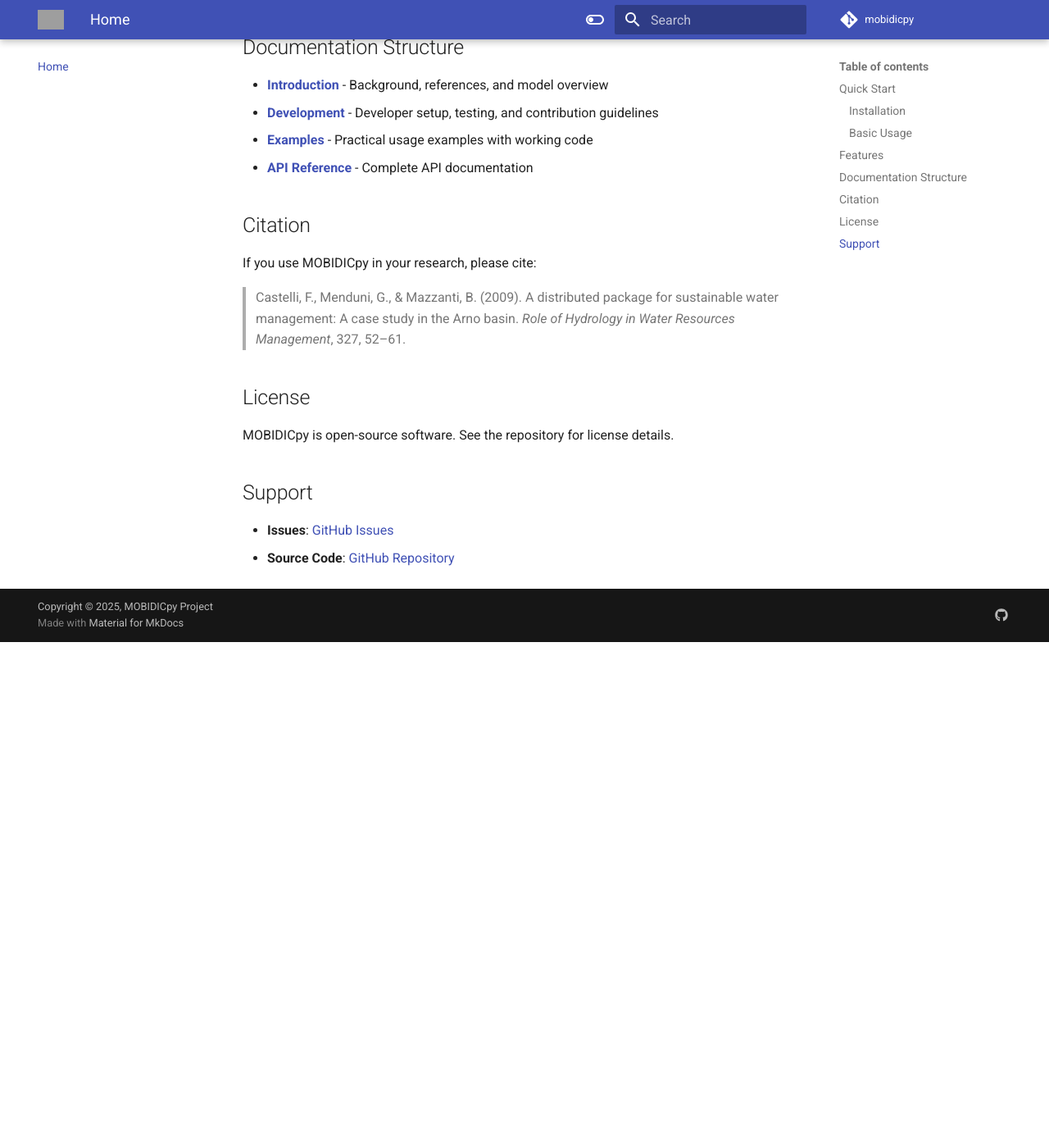
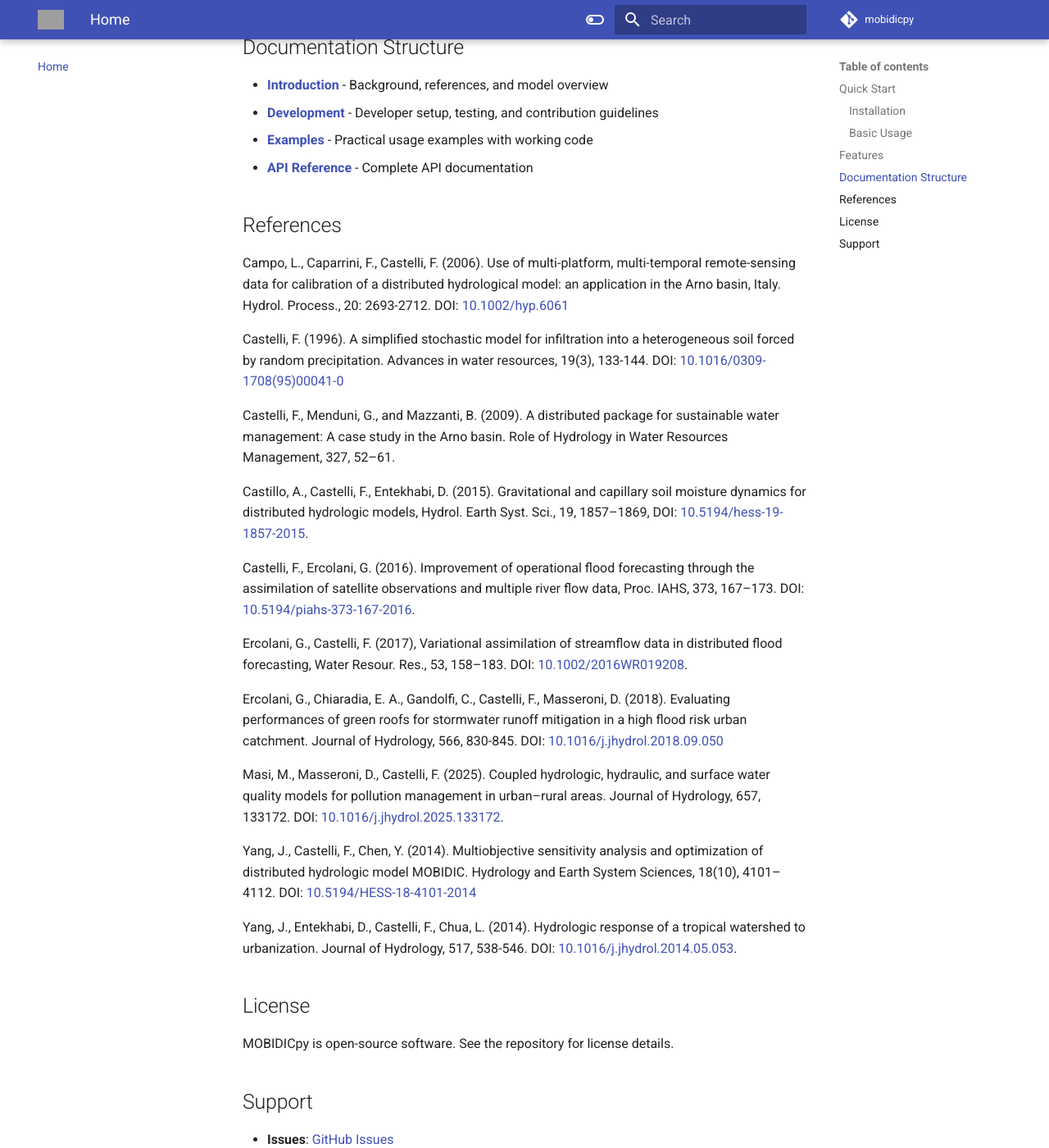
Before and after one commit to mobidichydro/MOBIDICpy, an MkDocs documentation site: the page built from docs/index.md, in a window 1280 px wide and 1400 px high, scrolled down 1620 px. Shown: the whole window at 82% size. Built offline with MkDocs 1.6.1 and Material for MkDocs 9.7.7, drawn with Linux system fonts in a browser that asks for light colours; a script that is not in the unit is left out; comment, search, counter and statistics services are not loaded; before the commit the page ends 2403 px from its top, so only the background shows below that; some of the changed text lies outside the part shown; grey boxes are pictures that could not be loaded.

Commit message:
Added references

```diff
--- a/docs/index.md
+++ b/docs/index.md
@@ -2,7 +2,7 @@
 
 MOBIDIC (MOdello di Bilancio Idrologico DIstribuito e Continuo) is a raster-based distributed hydrological model that simulates the water and energy balance of the hydrological cycle at the cell level.
 
-**MOBIDICpy** is a Python implementation of the MOBIDIC model, originally developed in MATLAB by Castelli et al. (2009).
+**MOBIDICpy** is a Python implementation of the MOBIDIC model, originally developed in MATLAB by Castelli et al.. See [References](#references) for more details.
 
 ## Quick Start
 
@@ -64,11 +64,38 @@ print(f"Network reaches: {len(gisdata.network)}")
 - **[Examples](examples.md)** - Practical usage examples with working code
 - **[API Reference](reference/index.md)** - Complete API documentation
 
-## Citation
+## References
 
-If you use MOBIDICpy in your research, please cite:
+Campo, L., Caparrini, F., Castelli, F. (2006). Use of multi-platform, multi-temporal remote-sensing data for calibration of a
+distributed hydrological model: an application in the Arno basin, Italy. Hydrol. Process., 20: 2693-2712.
+DOI: [10.1002/hyp.6061](https://doi.org/10.1002/hyp.6061)
 
-> Castelli, F., Menduni, G., & Mazzanti, B. (2009). A distributed package for sustainable water management: A case study in the Arno basin. *Role of Hydrology in Water Resources Management*, 327, 52–61.
+Castelli, F. (1996). A simplified stochastic model for infiltration into a heterogeneous soil forced by random precipitation. Advances in water resources, 19(3), 133-144. DOI: [10.1016/0309-1708(95)00041-0](https://doi.org/10.1016/0309-1708(95)00041-0)
+
+Castelli, F., Menduni, G., and Mazzanti, B. (2009). A distributed package for sustainable water
+management: A case study in the Arno basin. Role of Hydrology in Water Resources Management,
+327, 52–61.
+
+Castillo, A., Castelli, F., Entekhabi, D. (2015). Gravitational and capillary soil moisture dynamics for distributed
+hydrologic models, Hydrol. Earth Syst. Sci., 19, 1857–1869, DOI: [10.5194/hess-19-1857-2015](https://doi.org/10.5194/hess-19-1857-2015).
+
+Castelli, F., Ercolani, G. (2016). Improvement of operational flood forecasting through the assimilation of satellite observations and
+multiple river flow data, Proc. IAHS, 373, 167–173. DOI: [10.5194/piahs-373-167-2016](https://doi.org/10.5194/piahs-373-167-2016).
+
+Ercolani, G., Castelli, F. (2017), Variational assimilation of streamflow data in distributed flood forecasting, Water Resour. Res., 53, 158–183.
+DOI: [10.1002/2016WR019208](https://doi.org/10.1002/2016WR019208).
+
+Ercolani, G., Chiaradia, E. A., Gandolfi, C., Castelli, F., Masseroni, D. (2018). Evaluating performances of green roofs for stormwater runoff mitigation in a high flood risk urban catchment. Journal of Hydrology, 566, 830-845. DOI: [10.1016/j.jhydrol.2018.09.050](https://doi.org/10.1016/j.jhydrol.2018.09.050)
+
+Masi, M., Masseroni, D., Castelli, F. (2025). Coupled hydrologic, hydraulic, and surface water quality models for pollution management in urban–rural areas.
+Journal of Hydrology, 657, 133172. DOI: [10.1016/j.jhydrol.2025.133172](https://doi.org/10.1016/j.jhydrol.2025.133172).
+
+Yang, J., Castelli, F., Chen, Y. (2014). Multiobjective sensitivity analysis and optimization of
+distributed hydrologic model MOBIDIC. Hydrology and Earth System Sciences, 18(10), 4101–4112.
+DOI: [10.5194/HESS-18-4101-2014](https://doi.org/10.5194/HESS-18-4101-2014)
+
+Yang, J., Entekhabi, D., Castelli, F., Chua, L. (2014). Hydrologic response of a tropical watershed to urbanization.
+Journal of Hydrology, 517, 538-546. DOI: [10.1016/j.jhydrol.2014.05.053](https://doi.org/10.1016/j.jhydrol.2014.05.053).
 
 ## License
 
```
